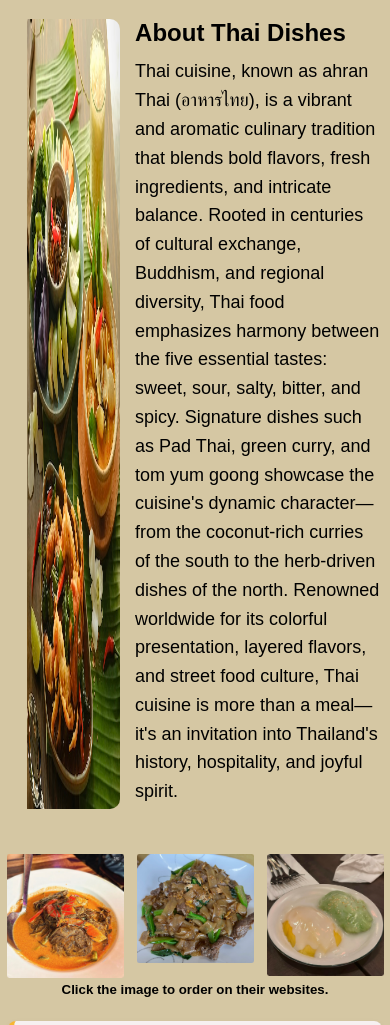
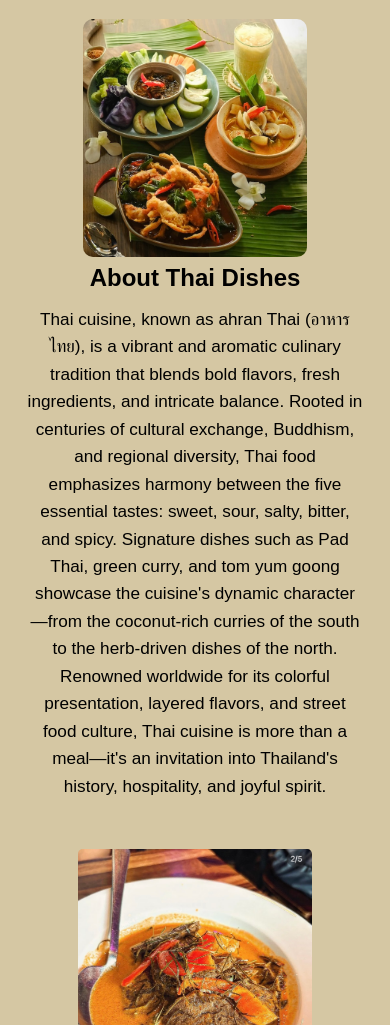
Before and after one commit to triticumWheat/Dishcovery, a website: page pages/thai-dishes.html in a window 390 px wide. Shown: the part 60-1085 px from the top of the page. Drawn offline with Linux system fonts and the light colour scheme.

Commit message:
Ivanna (#29)

```diff
--- a/static/css/thai-dishes.css
+++ b/static/css/thai-dishes.css
@@ -18,7 +18,7 @@ body {
 
 p {
     margin-bottom: 1%;
-    font-size: 20px;
+    font-size: calc(16px + 0.3vw);
 }
 
 #cuisine-intro {
@@ -44,7 +44,6 @@ p {
 }
 
 #cuisine-content p {
-    font-size: 18px;
     line-height: 1.6;
 }
 
@@ -216,3 +215,38 @@ nav li:hover .submenu {
 .submenu a {
     color: black;
 }
+
+@media screen and (max-width: 750px) {
+    #cuisine-intro {
+        flex-direction: column;
+        align-items: center;
+        text-align: center;
+    }
+
+    #cuisine-intro img {
+        width: 60%;
+        margin: 0 auto;
+        padding: 0;
+    }
+
+    #cuisine-content {
+        width: 90%;
+        margin: 2% auto 0;
+        text-align: center;
+    }
+
+    #cuisine {
+        flex-direction: column;
+        gap: 3%;
+    }
+
+    .dish img {
+        width: 60%;
+        margin: 0 auto;
+    }
+
+    #restaurant-info {
+        text-align: center;
+    }
+
+}
```
